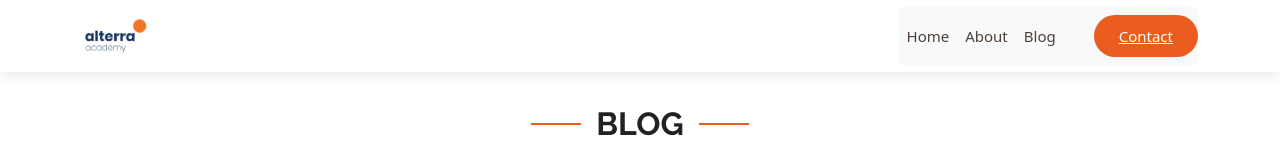
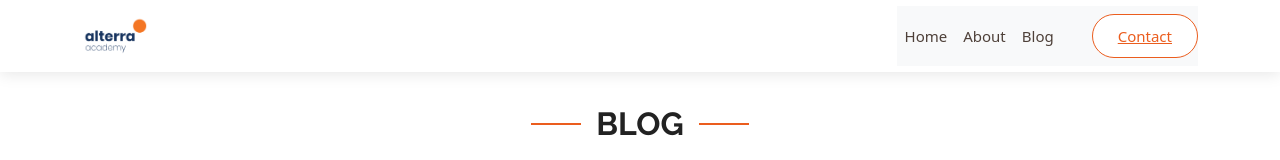
Before and after one commit to GP1-GROUP-3/GP1-GROUP-3, a plain HTML site: page blog.html in a window 1280 px wide. Shown: the top 160 px of the page. Drawn offline with nearby package versions, Linux system fonts and the light colour scheme.

Commit message:
finishing button header

```diff
--- a/assets/css/style.css
+++ b/assets/css/style.css
@@ -142,8 +142,9 @@ h6,
 
 .navbar .getstarted,
 .navbar .getstarted:focus {
-  background: #eb5d1e;
-  color: #fff;
+  border: 1px solid #eb5d1e;
+  background: white;
+  color: #eb5d1e;
   padding: 10px 25px;
   margin-left: 30px;
   border-radius: 50px;
```
Also changed, not shown: index.html (+2 -2 lines).
